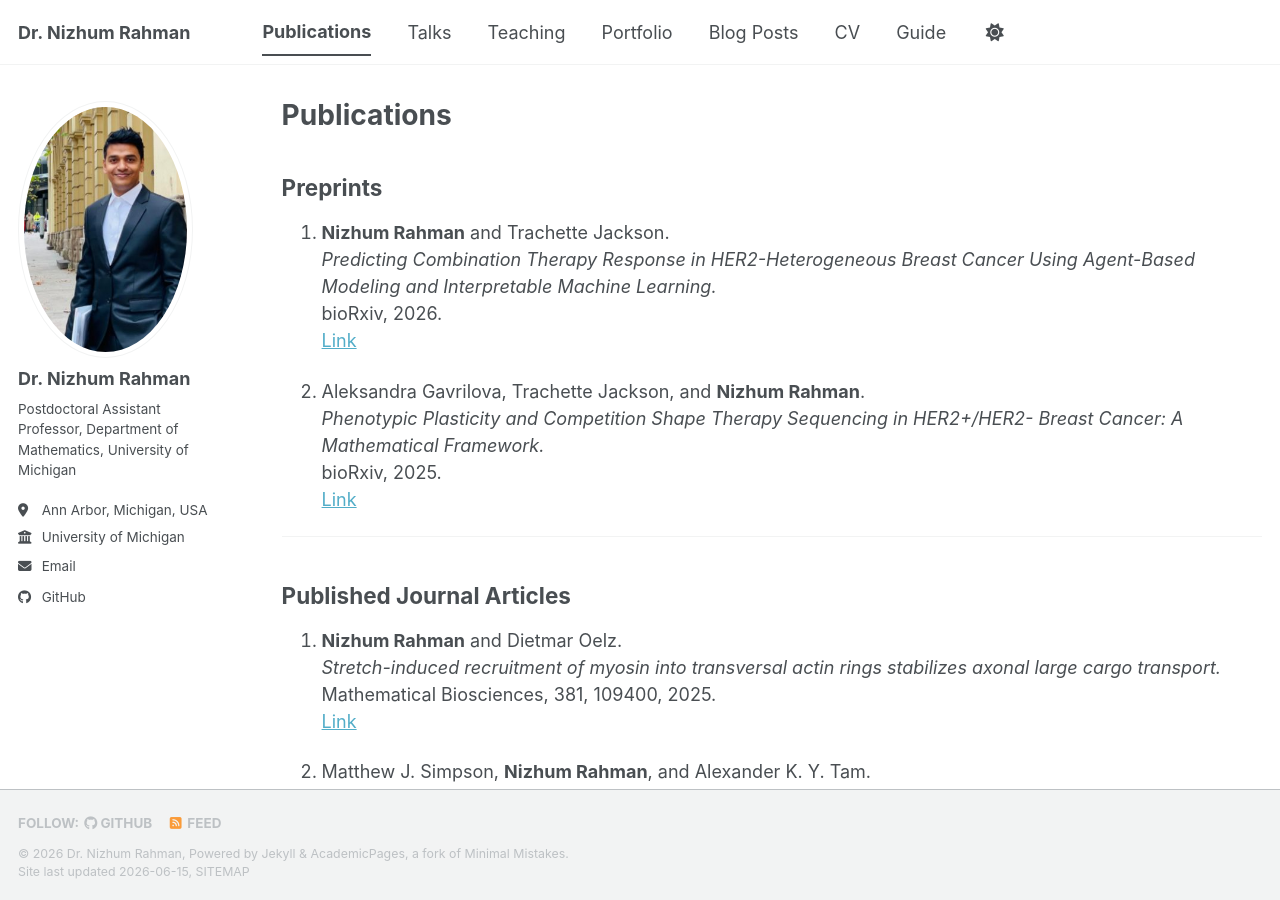
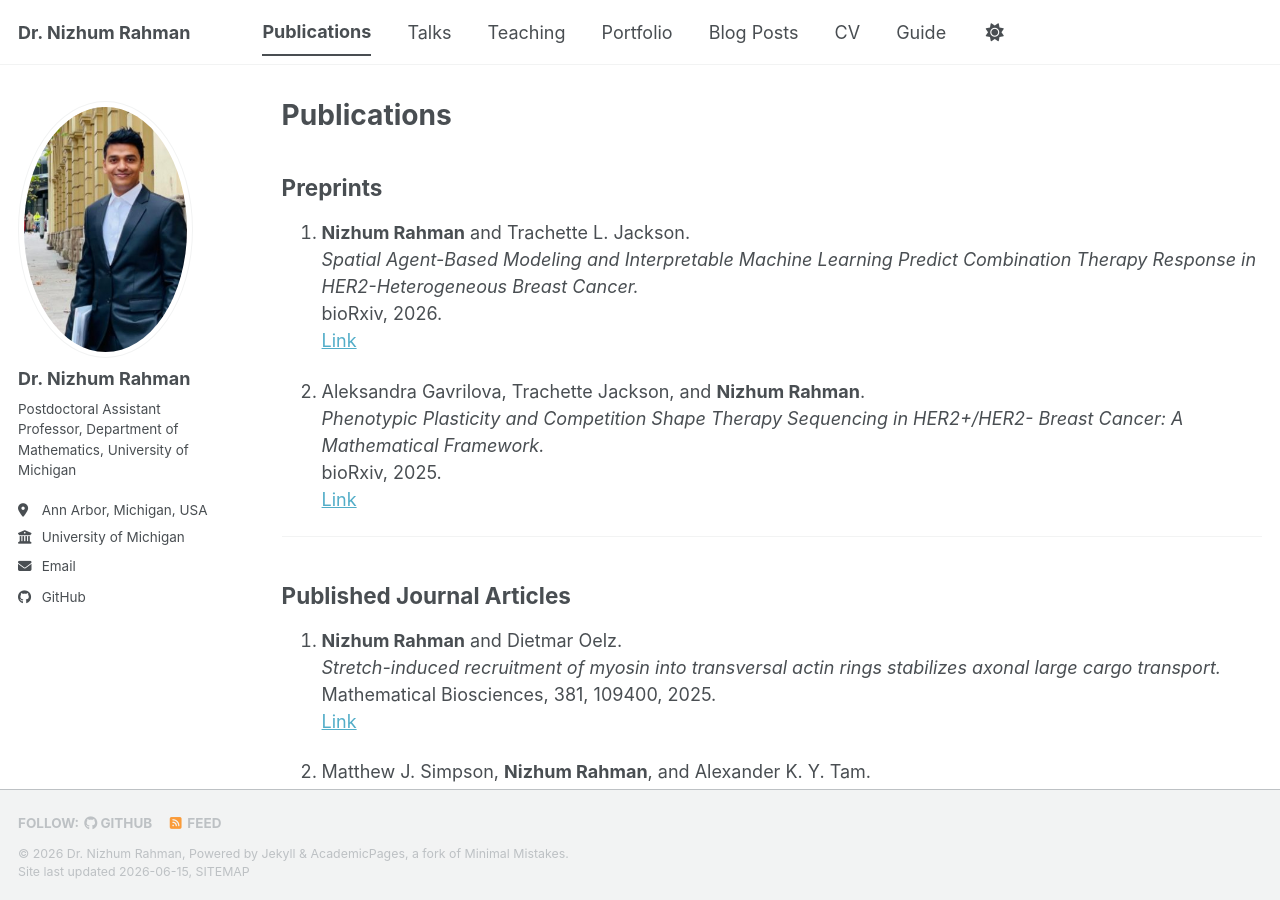
Before and after one commit to Nizhum37/Nizhum37.github.io, a Jekyll site: the page built from _publications/2009-10-01-paper-title-number-1.md, in a window 1280 px wide and 900 px high. Built offline with Jekyll 4.4.1, drawn with Linux system fonts in a browser that asks for light colours; a script bundle is joined from its source files by our own code; library files that are not in the unit come from our copies.

Commit message:
Update 2009-10-01-paper-title-number-1.md

```diff
--- a/_publications/2009-10-01-paper-title-number-1.md
+++ b/_publications/2009-10-01-paper-title-number-1.md
@@ -7,10 +7,10 @@ author_profile: true
 
 ## Preprints
 
-1. **Nizhum Rahman** and Trachette Jackson.
-   *Predicting Combination Therapy Response in HER2-Heterogeneous Breast Cancer Using Agent-Based Modeling and Interpretable Machine Learning.*
+1. **Nizhum Rahman** and Trachette L. Jackson.
+   *Spatial Agent-Based Modeling and Interpretable Machine Learning Predict Combination Therapy Response in HER2-Heterogeneous Breast Cancer.*
    bioRxiv, 2026.
-   [Link](https://doi.org/10.1101/2026.03.14.711774)
+   [Link](https://doi.org/10.64898/2026.03.14.711774)
 
 2. Aleksandra Gavrilova, Trachette Jackson, and **Nizhum Rahman**.
    *Phenotypic Plasticity and Competition Shape Therapy Sequencing in HER2+/HER2- Breast Cancer: A Mathematical Framework.*
```
